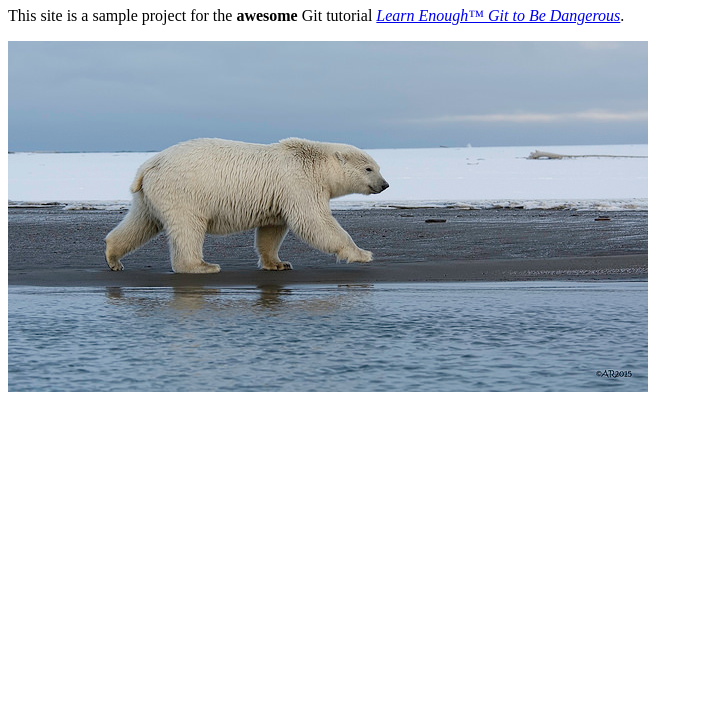
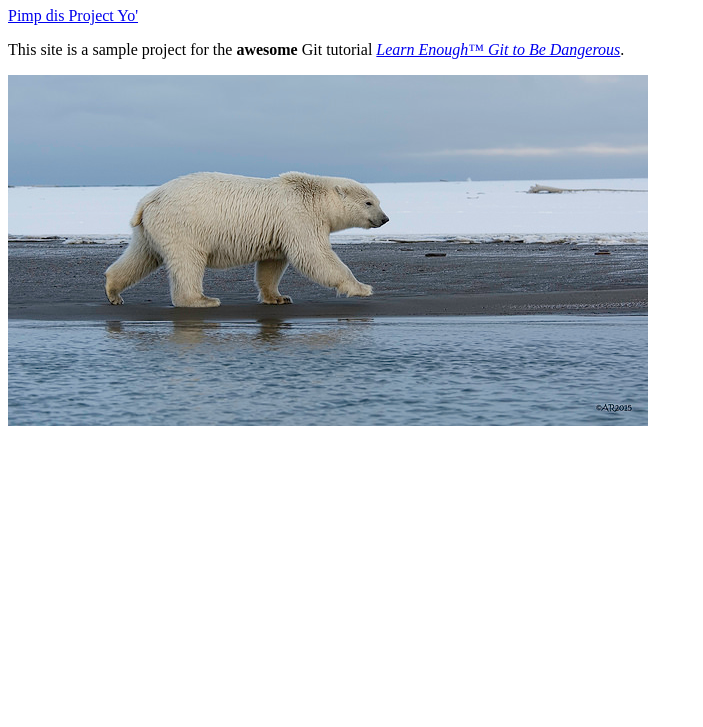
Before and after one commit to Mtech916/website, a plain HTML site: page about.html in a window 1280 px wide. Shown: the part 73-800 px from the top of the page, without its empty margins (0-703 px from the left). Drawn offline with Linux system fonts and the light colour scheme.

Commit message:
Add link to index page

```diff
--- a/about.html
+++ b/about.html
@@ -6,6 +6,7 @@
   </head>
   <body>
     <h1>About Us</h1>
+    <a href="index.html">Pimp dis Project Yo'</a>
     <p>
       This site is a sample project for the <strong>awesome</strong> Git tutorial <a href="https://www.learnenough.com/git-tutorial"><em>Learn Enough™ Git to Be Dangerous</em></a>.
     </p>
```
